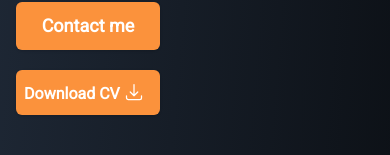
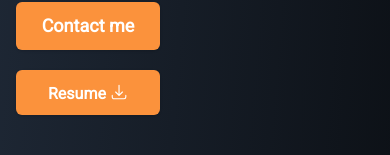
Before and after one commit to GauravSinghdev/portfolio_website, a React (Vite) app: page / in a window 390 px wide. Shown: the part 586-741 px from the top of the page. Built offline with nearby package versions, Linux system fonts and the light colour scheme.

Commit message:
responsiveness added

```diff
--- a/src/components/Banner.jsx
+++ b/src/components/Banner.jsx
@@ -56,8 +56,8 @@ const Banner = () => {
 
                     <div className="md:hidden hover:scale-105 mt-5 h-12 w-36 text-center text-m">
                     {/* buttons */}
-                    <a href="GS_Resume.pdf" download="Gaurav_Resume.pdf" className="h-[45px] w-36 text-center flex bg-orange-400 text-white font-bold shadow py-3 px-2 rounded-md me-28">
-                        Download CV
+                    <a href="GS_Resume.pdf" download="Gaurav_Resume.pdf" className="h-[45px] w-36 text-center flex bg-orange-400 text-white font-bold shadow py-3 px-8 rounded-md me-28">
+                        Resume
                         <svg xmlns="http://www.w3.org/2000/svg" fill="none" viewBox="0 0 24 24" strokeWidth="1.5" stroke="currentColor" className="w-5 h-5 text-white ms-1">
                             <path strokeLinecap="round" strokeLinejoin="round" d="M3 16.5v2.25A2.25 2.25 0 0 0 5.25 21h13.5A2.25 2.25 0 0 0 21 18.75V16.5M16.5 12 12 16.5m0 0L7.5 12m4.5 4.5V3" />
                         </svg>
```
